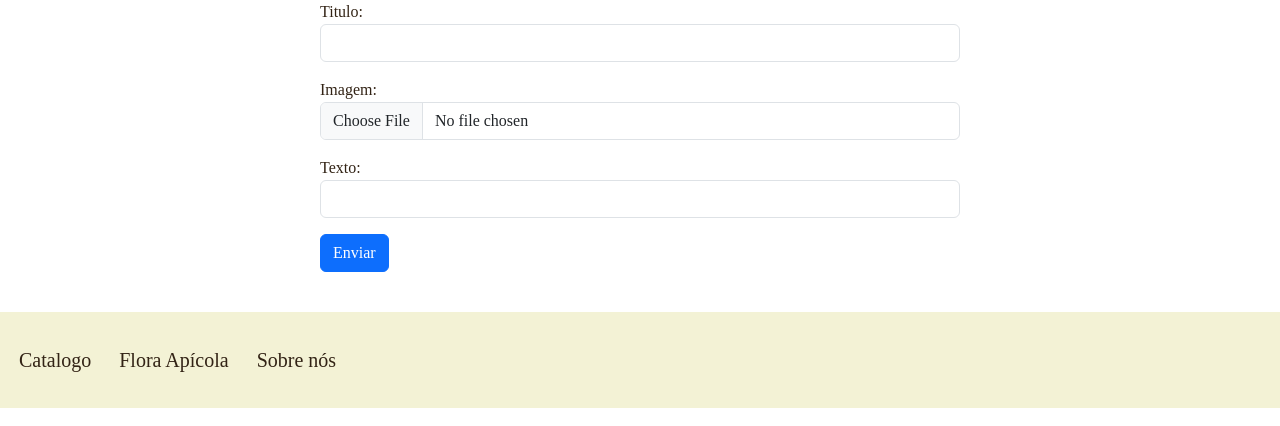
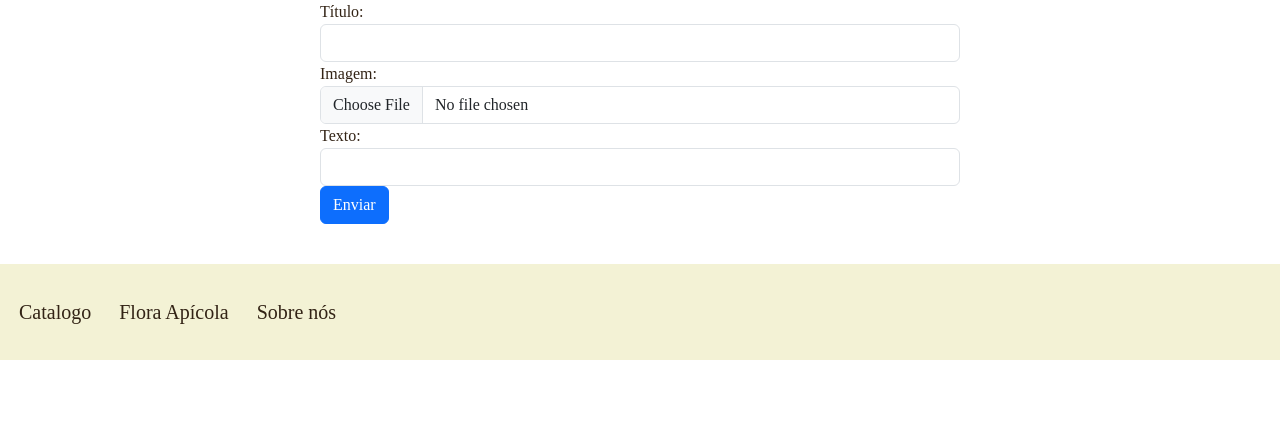
Before and after one commit to everton-l/projeto-final-pi, a Django app: page /form-post/ in a window 1280 px wide. Shown: the part 88-514 px from the top of the page. Run offline with Django 4.2, Linux system fonts and the light colour scheme; a user stored in the database is signed in; parts of the project's set-up code (start-up, migrations or seed data) failed here and were passed over.

Commit message:
conserto

```diff
--- a/core/admin.py
+++ b/core/admin.py
@@ -3,7 +3,7 @@ from .models import Postagem, Bioma, Flores, Comentario
 # Register your models here.
 
 class PostagemAdmin(admin.ModelAdmin):
-    list_display = ('titulo', 'imagem', 'texto')
+    list_display = ('titulo', 'image', 'texto')
 
 class BiomaAdmin(admin.ModelAdmin):
     list_display = ('nome',)
--- a/core/forms.py
+++ b/core/forms.py
@@ -6,9 +6,9 @@ class PostagemForm(forms.ModelForm):
         model = Postagem
         fields = '__all__'
         widgets = {
-            'titulo' : forms.TextInput(attrs={'class':'form-control'}),
-            'imagem' : forms.FileInput(attrs={'class':'form-control'}),
-            'texto' : forms.TextInput(attrs={'class':'form-control'})
+            'titulo': forms.TextInput(attrs={'class': 'form-control'}),
+            'image': forms.FileInput(attrs={'class': 'form-control'}),
+            'texto': forms.TextInput(attrs={'class': 'form-control'})
         }
 
 
--- a/core/models.py
+++ b/core/models.py
@@ -6,7 +6,7 @@ from django.contrib.auth.models import User
 
 class Postagem(models.Model):
     titulo = models.CharField(max_length=10)
-    imagem = models.ImageField(upload_to='image', blank=True)
+    image = models.ImageField(upload_to='image-post', blank=True)
     texto = models.CharField(max_length=500, null=True)
 
     def __str__(self) -> str:
--- a/core/templates/form-postagem.html
+++ b/core/templates/form-postagem.html
@@ -6,7 +6,22 @@
 <main id="form">
     <form method="post" style="width: 50%; margin: auto;">
         {% csrf_token %}
-        {{ form.as_p }}
+
+        <div class="form-group">
+            <label for="{{ form.titulo.id_for_label }}">Título:</label>
+            {{ form.titulo }}
+        </div>
+
+        <div class="form-group">
+            <label for="{{ form.imagem.id_for_label }}">Imagem:</label>
+            {{ form.image }}
+        </div>
+
+        <div class="form-group">
+            <label for="{{ form.texto.id_for_label }}">Texto:</label>
+            {{ form.texto }}
+        </div>
+
         <button class="btn btn-primary" type="submit">Enviar</button>
     </form>
 </main>
--- a/core/views.py
+++ b/core/views.py
@@ -85,8 +85,6 @@ class PostagemCriar(GerentePermission,CreateView):
     form_class = PostagemForm
     success_url = reverse_lazy('admin')
 
-    def get_success_url(self):
-        return reverse_lazy('admin')
 
 class PostagemEditar(GerentePermission,UpdateView):
     model = Postagem
@@ -120,9 +118,6 @@ class AdminList(GerentePermission, ListView):
         context['post'] = Postagem.objects.all()
         return context
 
-def negado(request):
-    return render(request, 'negado.html')
-
 def sobre(request):
     return render(request, 'sobre.html')
 
--- a/main/urls.py
+++ b/main/urls.py
@@ -38,6 +38,5 @@ urlpatterns = [
     path('postagem/remover/<int:pk>/', login_required(views.PostagemRemover.as_view()), name='post-remover'),
     path('administração/', login_required(views.AdminList.as_view()), name='admin'),
     path('sobre/', views.sobre, name='sobre'),
-    path('negado/', views.negado, name="negado"),
     path('accounts/',include('usuarios.urls')),
 ]+ static(settings.MEDIA_URL, document_root=settings.MEDIA_ROOT)
--- a/static/css/create.css
+++ b/static/css/create.css
@@ -7,6 +7,7 @@
 }
 
 form{
+    margin: auto;
     width: 40%;
     display: flex;
     flex-direction: column;
@@ -41,7 +42,7 @@ li{
     display: flex;
     justify-content: center;
     align-items: center;
-    margin: 0 0 7% 0;
+    margin: 0 auto 5% auto;
     padding: 0%;
 }
 
```
Also changed, not shown: core/templates/flora.html (+10 -7 lines), core/migrations/0008_remove_postagem_imagem_postagem_image.py (added), db.sqlite3, media/image-post/download.jpg (added).
